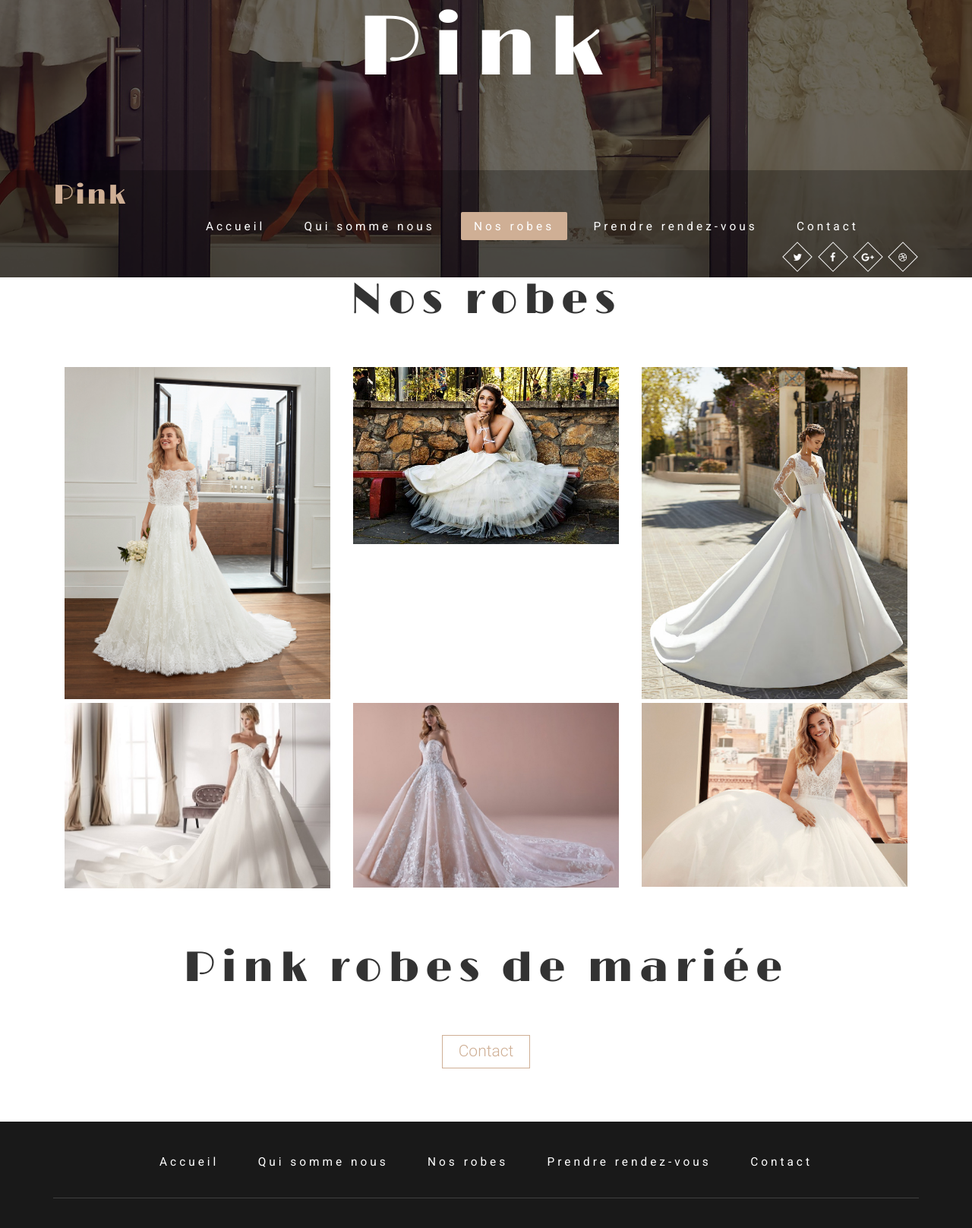
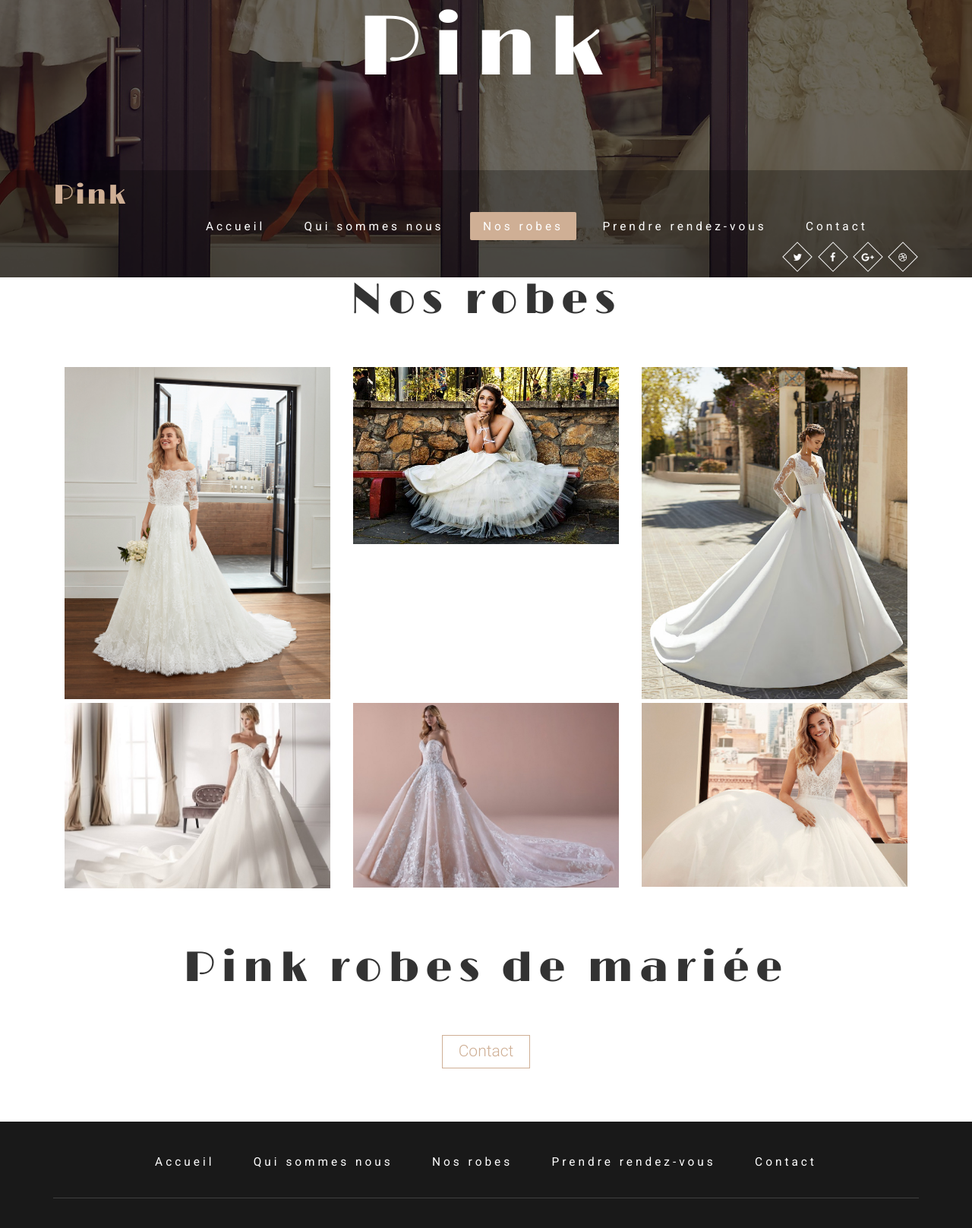
Before and after one commit to dtantale/projet.csi, a plain HTML site: page Nos robes.html in a window 1280 px wide. Shown: the part 400-2016 px from the top of the page at 76% size. Drawn offline with nearby package versions, Linux system fonts and the light colour scheme.

Commit message:
Update Nos robes.html

```diff
--- a/Nos robes.html
+++ b/Nos robes.html
@@ -53,7 +53,7 @@ License URL: http://creativecommons.org/licenses/by/3.0/
 						<div class="w3menu navbar-left">
 							<ul class="nav navbar">
 								<li><a href="index.html">Accueil</a></li>
-								<li><a href="Qui somme nous.html">Qui somme nous</a></li>
+								<li><a href="Qui somme nous.html">Qui sommes nous</a></li>
 								<li><a href="Nos robes.html" class="active">Nos robes</a></li>
 							<li> <a href="xlagenda/index.php" onclick="window.open(this.href); return false;">Prendre rendez-vous</a>
 								</li>
@@ -159,7 +159,7 @@ License URL: http://creativecommons.org/licenses/by/3.0/
 			<div class="top-nav bottom-w3lnav">
 				<ul>
 					<li><a href="index.html">Accueil</a></li>
-					<li><a href="Qui somme nous.html">Qui somme nous</a></li>
+					<li><a href="Qui somme nous.html">Qui sommes nous</a></li>
 					<li><a href="Nos robes.html">Nos robes</a></li>
 					<li><a href="xlagenda/index.php">Prendre rendez-vous</a></li>
 					<li><a href="contact.html">Contact</a></li>
```
